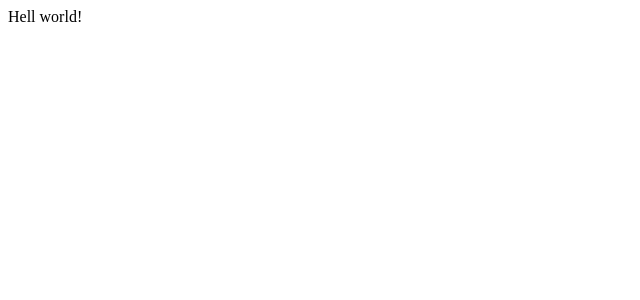
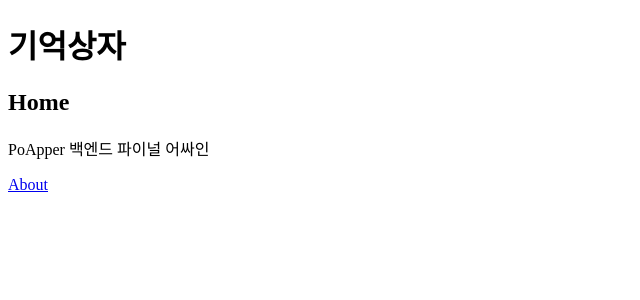
Before and after one commit to sohnryang/Backend_Final_Assignment, a React (Vite) app in the folder frontend/: page / in a window 1280 px wide. Shown: the top 300 px of the page, without its empty margins (0-640 px from the left). Built offline with nearby package versions, Linux system fonts and the light colour scheme.

Commit message:
Add basic routing

```diff
--- a/frontend/package.json
+++ b/frontend/package.json
@@ -10,7 +10,8 @@
   "license": "MIT",
   "dependencies": {
     "react": "^18.2.0",
-    "react-dom": "^18.2.0"
+    "react-dom": "^18.2.0",
+    "react-router-dom": "^6.3.0"
   },
   "devDependencies": {
     "@types/react": "^18.0.12",
--- a/frontend/src/App.tsx
+++ b/frontend/src/App.tsx
@@ -1,7 +1,47 @@
 import React from "react";
+import { Link, Route, Routes } from "react-router-dom";
+
+function Home() {
+  return (
+    <>
+      <main>
+        <h2>Home</h2>
+        <p>PoApper 백엔드 파이널 어싸인</p>
+      </main>
+      <nav>
+        <Link to="/about">About</Link>
+      </nav>
+    </>
+  );
+}
+
+function About() {
+  return (
+    <>
+      <main>
+        <h2>About</h2>
+        <p>이 프로젝트는 동아리 PoApper의 sohnryang이 개발하였습니다.</p>
+        <a href="https://github.com/sohnryang/Backend_Final_Assignment">
+          GitHub 저장소
+        </a>
+      </main>
+      <nav>
+        <Link to="/">Home</Link>
+      </nav>
+    </>
+  );
+}
 
 function App() {
-  return <div className="App">Hell world!</div>;
+  return (
+    <div className="App">
+      <h1>기억상자</h1>
+      <Routes>
+        <Route path="/" element={<Home />} />
+        <Route path="/about" element={<About />} />
+      </Routes>
+    </div>
+  );
 }
 
 export default App;
--- a/frontend/src/index.tsx
+++ b/frontend/src/index.tsx
@@ -1,10 +1,13 @@
 import App from "./App";
 import React from "react";
 import ReactDOM from "react-dom/client";
+import { BrowserRouter } from "react-router-dom";
 
 const root = ReactDOM.createRoot(document.getElementById("root")!);
 root.render(
   <React.StrictMode>
-    <App />
+    <BrowserRouter>
+      <App />
+    </BrowserRouter>
   </React.StrictMode>
 );
```
Also changed, not shown: 1 other file (tests, documents, lock files or other folders).
